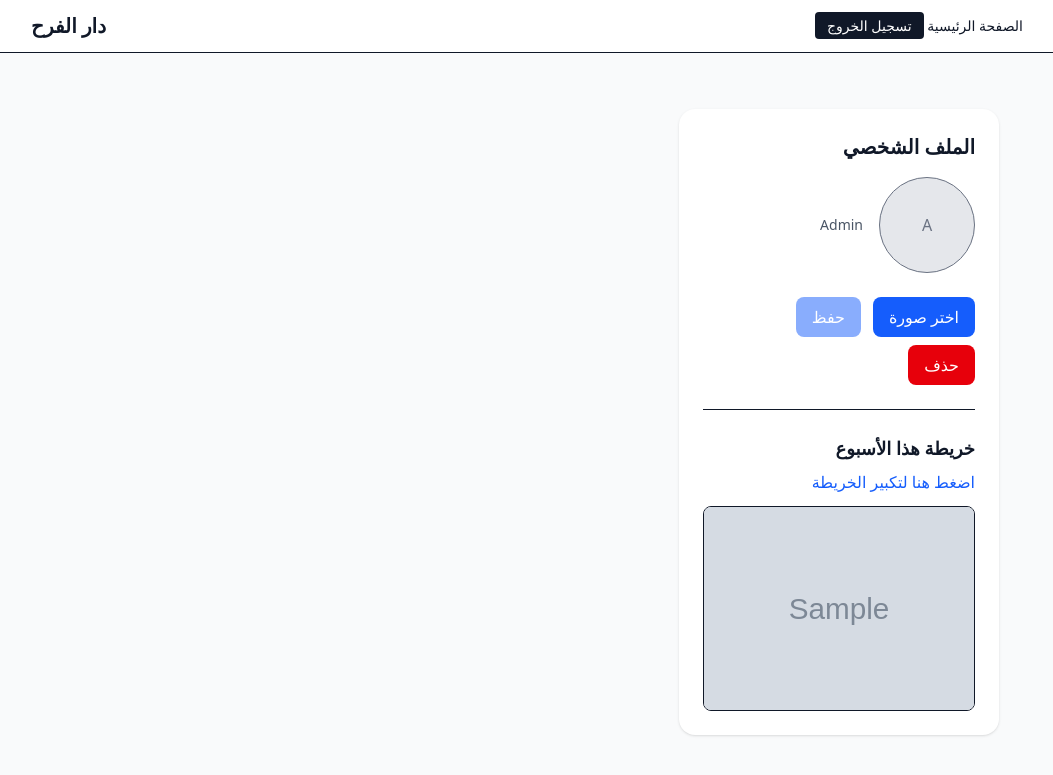
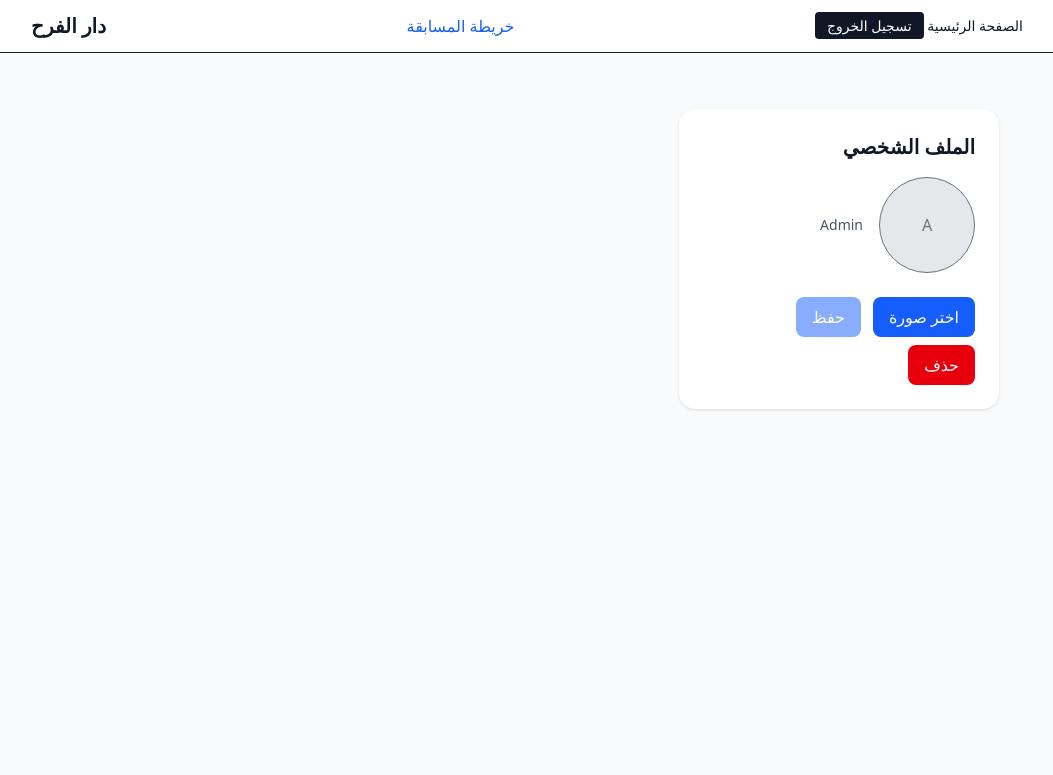
Before and after one commit to yummi2/moschee_wernau_app, a Django app: page /profile/ in a window 1280 px wide. Shown: the top 775 px of the page, without its empty margins (113-1166 px from the left). Run offline with Django 5.2, Linux system fonts and the light colour scheme; a user stored in the database is signed in; data comes from the database, SQL or seed files in the repository; tables that the repository leaves empty hold one stand-in row (values such as "Sample post"); grey boxes marked "Sample" are stand-in pictures; style sheets or scripts are compiled from the project's sources.

Commit message:
map ist in header+ bei profile was gelesen

```diff
--- a/core/views.py
+++ b/core/views.py
@@ -11,8 +11,6 @@ from django.http import JsonResponse, HttpResponseBadRequest, HttpResponseForbid
 from django.utils import timezone
 import json
 from django.conf import settings
-from django.http import HttpResponseForbidden
-from .forms import ProfileForm
 from django.views.decorators.http import require_POST, require_GET
 from .models import ClassRoom, ChecklistItem, StudentChecklist
 from django.contrib.auth.models import User
@@ -230,38 +228,6 @@ def home(request):
         "absences": absences,
         "absences_total": absences_total,
     }
-
-    if request.user.is_authenticated:
-        if is_user_teacher(request.user):
-            # Schüler aus allen Klassen des Lehrers
-            students = (User.objects
-                        .filter(classes_as_student__in=ClassRoom.objects.filter(teachers=request.user))
-                        .distinct()
-                        .order_by('username'))
-            sel_id = request.GET.get('student')
-            selected_student = students.filter(pk=sel_id).first() if sel_id else students.first()
-            items = visible_items_for_student(selected_student) if selected_student else ChecklistItem.objects.none()
-            checked_ids = set(StudentChecklist.objects
-                              .filter(student=selected_student, checked=True)
-                              .values_list('item_id', flat=True)) if selected_student else set()
-            ctx.update({
-                "is_teacher": True,
-                "students": students,
-                "selected_student": selected_student,
-                "checklist_items": items,
-                "checked_item_ids": checked_ids,
-            })
-        else:
-            items = visible_items_for_student(request.user)
-            checked_ids = set(StudentChecklist.objects
-                              .filter(student=request.user, checked=True)
-                              .values_list('item_id', flat=True))
-            ctx.update({
-                "is_teacher": False,
-                "checklist_items": items,
-                "checked_item_ids": checked_ids,
-            })
-
     return render(request, "core/home.html", ctx)
 
 @login_required
@@ -289,7 +255,40 @@ def profile_view(request):
     else:
         form = ProfileForm(instance=profile)
 
-    return render(request, "core/profile.html", {"form": form, "profile": profile, "banner": banner})
+    # Grund-Kontext
+    ctx = {"form": form, "profile": profile, "banner": banner}
+
+    # @login_required => user ist authentifiziert; das äußere if kannst du weglassen
+    if is_user_teacher(request.user):
+        students = (User.objects
+                    .filter(classes_as_student__in=ClassRoom.objects.filter(teachers=request.user))
+                    .distinct().order_by('username'))
+        sel_id = request.GET.get('student')
+        selected_student = students.filter(pk=sel_id).first() if sel_id else students.first()
+        items = visible_items_for_student(selected_student) if selected_student else ChecklistItem.objects.none()
+        checked_ids = set(StudentChecklist.objects
+                          .filter(student=selected_student, checked=True)
+                          .values_list('item_id', flat=True)) if selected_student else set()
+        ctx.update({
+            "is_teacher": True,
+            "students": students,
+            "selected_student": selected_student,
+            "checklist_items": items,
+            "checked_item_ids": checked_ids,
+        })
+    else:
+        items = visible_items_for_student(request.user)
+        checked_ids = set(StudentChecklist.objects
+                          .filter(student=request.user, checked=True)
+                          .values_list('item_id', flat=True))
+        ctx.update({
+            "is_teacher": False,
+            "checklist_items": items,
+            "checked_item_ids": checked_ids,
+        })
+
+
+    return render(request, "core/profile.html", ctx)
 
 @login_required
 def assignment_detail(request, pk):
--- a/templates/base.html
+++ b/templates/base.html
@@ -13,6 +13,10 @@
   <header class="border-b bg-white">
     <div class="max-w-5xl mx-auto px-4 py-3 flex items-center justify-between">
       <p class="text-xl font-bold">دار الفرح </p>
+      <!-- Link zum Bild öffnen -->
+      <a href="{{ banner.image_url }}" target="_blank" rel="noopener" class="text-blue-600 hover:underline" dir="rtl">
+        خريطة المسابقة
+      </a>
       <nav class="space-s-4 text-sm">
         <a href="{% url 'home' %}" class="hover:underline">الصفحة الرئيسية</a>
         {% if user.is_authenticated %}
--- a/templates/core/profile.html
+++ b/templates/core/profile.html
@@ -58,26 +58,24 @@
                 }
             });
         </script>
-        <hr class="my-6">
 
-        <h3 class="text-lg font-semibold mb-2" dir="rtl">خريطة هذا الأسبوع</h3>
+        {% if not is_teacher %}
+        <div class="mt-6 border-t pt-4" dir="rtl">
+            <h4 class="font-semibold text-blue-700 mb-3">ما تم تسميعه </h4>
 
-        {% if banner %}
-        <!-- Link zum Bild öffnen -->
-        <a href="{{ banner.image_url }}" target="_blank" rel="noopener" class="text-blue-600 hover:underline" dir="rtl">
-            اضغط هنا لتكبير الخريطة
-        </a>
-
-        <!-- (optional) Mini-Vorschau darunter -->
-        <div class="mt-3">
-            <img src="{{ banner.image_url }}" alt="خريطة هذا الأسبوع" class="max-w-full rounded-lg border">
+            <ul class="space-y-2">
+                {% for it in checklist_items %}
+                <li class="flex items-center gap-2">
+                    <input type="checkbox" disabled {% if it.id in checked_item_ids %}checked{% endif %}>
+                    <label>{{ it.title }}</label>
+                </li>
+                {% empty %}
+                <li class="text-gray-500">لا توجد عناصر.</li>
+                {% endfor %}
+            </ul>
         </div>
-        {% else %}
-        <p class="text-gray-500" dir="rtl">لا توجد خريطة لهذا الأسبوع بعد.</p>
-
         {% endif %}
     </div>
+</div>
 
-</div>
-</div>
 {% endblock %}
```
Also changed, not shown: templates/core/home.html (+0 -16 lines).
